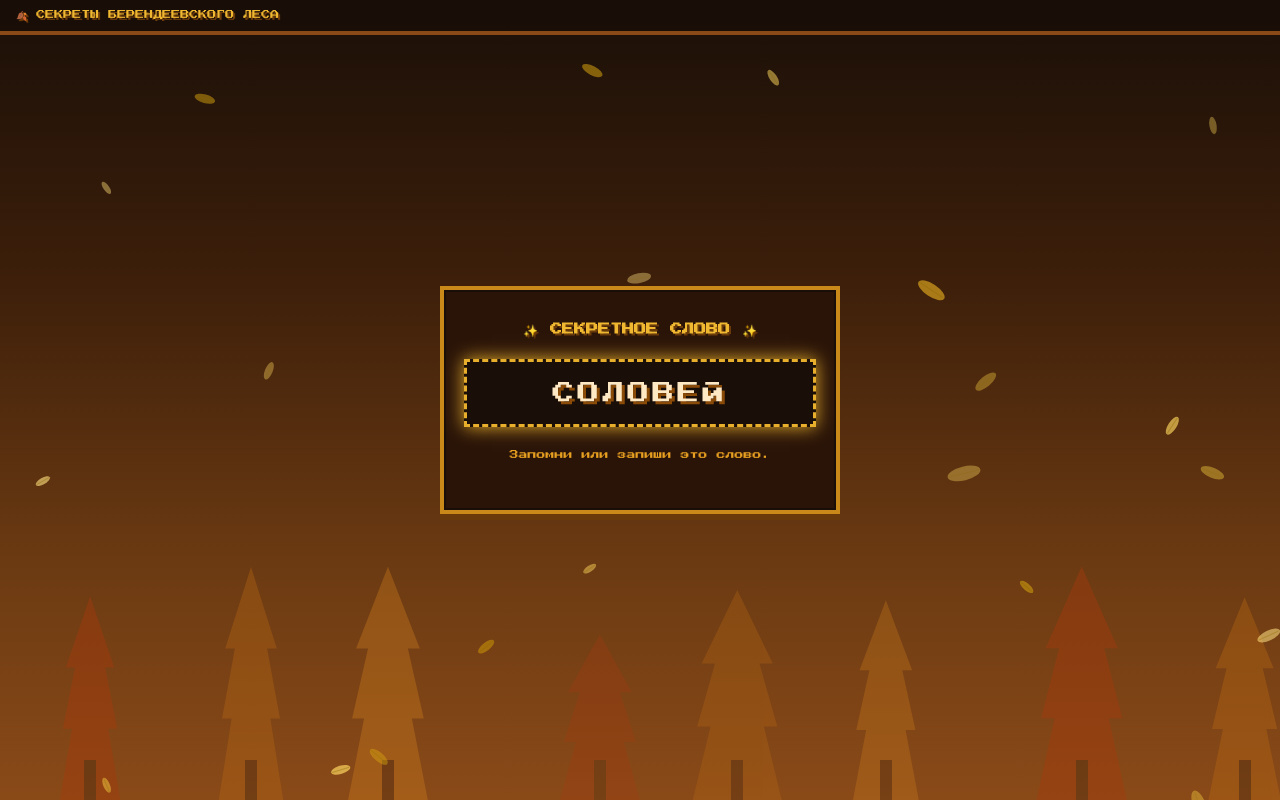
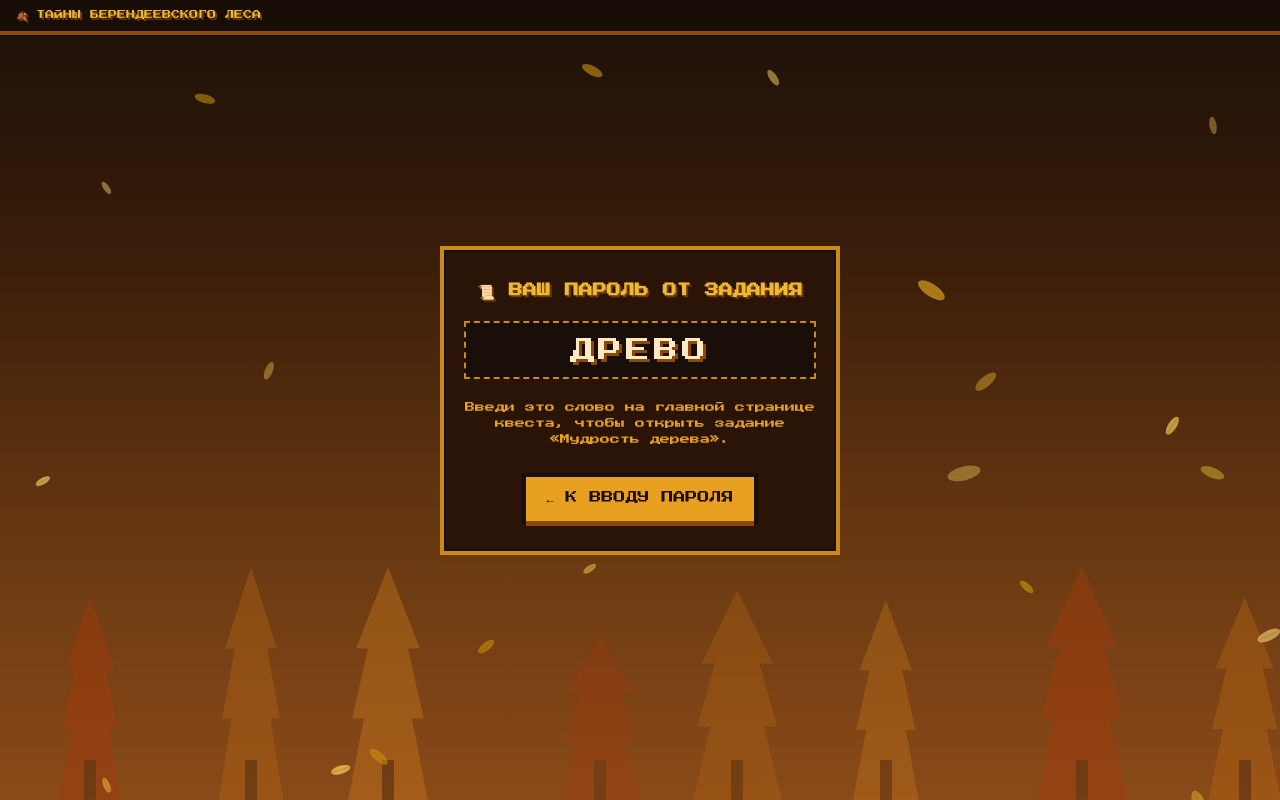
Before and after one commit to Djo013III/QuestBerendei.github.io, a plain HTML site: page pel.html in a window 1280 px wide. Drawn offline with Linux system fonts and the light colour scheme.

Commit message:
Update pel.html

```diff
--- a/pel.html
+++ b/pel.html
@@ -3,7 +3,7 @@
 <head>
 <meta charset="UTF-8">
 <meta name="viewport" content="width=device-width, initial-scale=1.0, maximum-scale=1.0, user-scalable=no, viewport-fit=cover">
-<title>Секретное слово</title>
+<title>Пароль: ГАРМОНИЯ</title>
 <style>
   @import url('https://fonts.googleapis.com/css2?family=Press+Start+2P&display=swap');
   * { margin: 0; padding: 0; box-sizing: border-box; -webkit-tap-highlight-color: transparent; }
@@ -38,18 +38,20 @@
     box-shadow: inset 0 0 0 2px #1a0f08, 0 6px 0 #6b3a0a;
     width: 100%; max-width: 400px;
   }
-  .card h1 { font-size: 12px; color: #f0b830; text-shadow: 2px 2px 0 #6b3a0a; margin-bottom: 20px; line-height: 1.6; }
-  .secret-word {
-    font-size: 22px; color: #ffe8c4; text-shadow: 3px 3px 0 #8a4a08;
-    margin: 20px 0; padding: 20px 10px; background: #1a0f08; border: 3px dashed #c98a1a;
-    letter-spacing: 3px; word-break: break-all;
-    animation: glow 2s infinite alternate;
+  .card h1 { font-size: 14px; color: #f0b830; text-shadow: 2px 2px 0 #6b3a0a; margin-bottom: 20px; line-height: 1.5; }
+  .password {
+    font-size: 24px; color: #ffe8c4; text-shadow: 3px 3px 0 #8a4a08;
+    margin: 20px 0; padding: 15px; background: #1a0f08; border: 2px dashed #c98a1a;
+    letter-spacing: 4px; word-break: break-all;
   }
-  @keyframes glow {
-    from { box-shadow: 0 0 5px #c98a1a; }
-    to { box-shadow: 0 0 20px #f0b830; border-color: #f0b830; }
+  .hint { font-size: 10px; line-height: 1.6; color: #e8a020; margin-top: 20px; }
+  .back-btn {
+    margin-top: 30px; font-family: 'Press Start 2P', monospace; font-size: 12px;
+    padding: 14px 20px; color: #1a0f08; background: #e8a020; border: none; cursor: pointer;
+    box-shadow: 0 5px 0 #8a4a08, 0 0 0 4px #1a0f08; transition: transform 0.08s;
+    text-decoration: none; display: inline-block;
   }
-  .hint { font-size: 9px; line-height: 1.8; color: #e8a020; margin-top: 20px; }
+  .back-btn:active { transform: translateY(4px); box-shadow: 0 1px 0 #8a4a08, 0 0 0 4px #1a0f08; }
 
   .header {
     position: fixed; top: 0; left: 0; right: 0; z-index: 3; padding: 10px 16px;
@@ -63,24 +65,26 @@
 <div id="forest-bg"></div>
 <canvas id="leaf-canvas"></canvas>
 
-<div class="header">🍂 СЕКРЕТЫ БЕРЕНДЕЕВСКОГО ЛЕСА</div>
+<div class="header">🍂 ТАЙНЫ БЕРЕНДЕЕВСКОГО ЛЕСА</div>
 
 <div id="app">
   <div class="card">
-    <h1>✨ СЕКРЕТНОЕ СЛОВО ✨</h1>
+    <h1>📜 ВАШ ПАРОЛЬ ОТ ЗАДАНИЯ</h1>
 
-    <!-- ВОТ ТУТ МЕНЯЕМ СЛОВО -->
-    <div class="secret-word">СОЛОВЕЙ</div>
+    <!-- ВОТ ТУТ МЕНЯЕМ ПАРОЛЬ -->
+    <div class="password">ДРЕВО</div>
 
+    <!-- ВОТ ТУТ МЕНЯЕМ ПОДСКАЗКУ -->
     <div class="hint">
-      Запомни или запиши это слово.<br><br>
+      Введи это слово на главной странице квеста, чтобы открыть задание «Мудрость дерева».
+    </div>
 
-    </div>
+    <a href="index.html" class="back-btn">← К ВВОДУ ПАРОЛЯ</a>
   </div>
 </div>
 
 <script>
-  // Отрисовка ёлок и листьев (копируем с главной)
+  // Скрипт для отрисовки ёлок и листьев (копируем его с главной страницы)
   const bg = document.getElementById('forest-bg');
   for (let i = 0; i < 8; i++) {
     const t = document.createElement('div');
```
